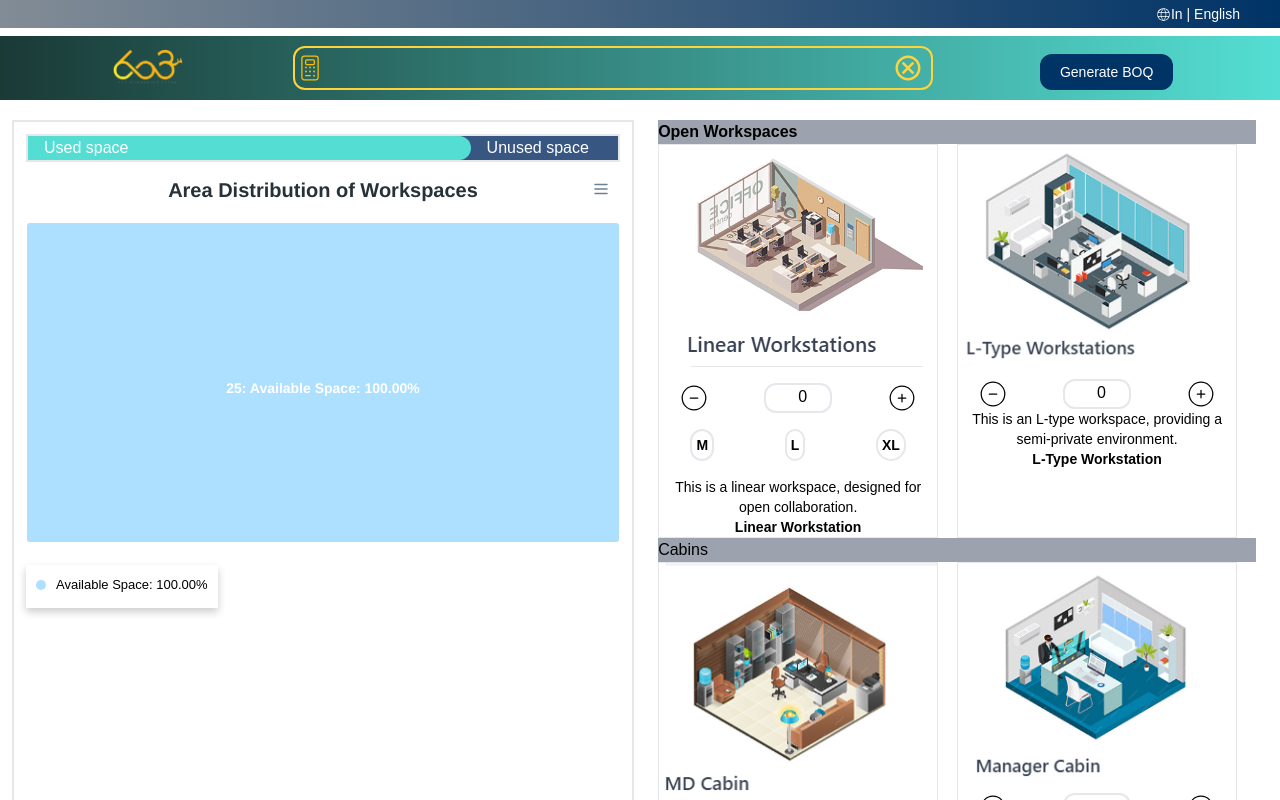
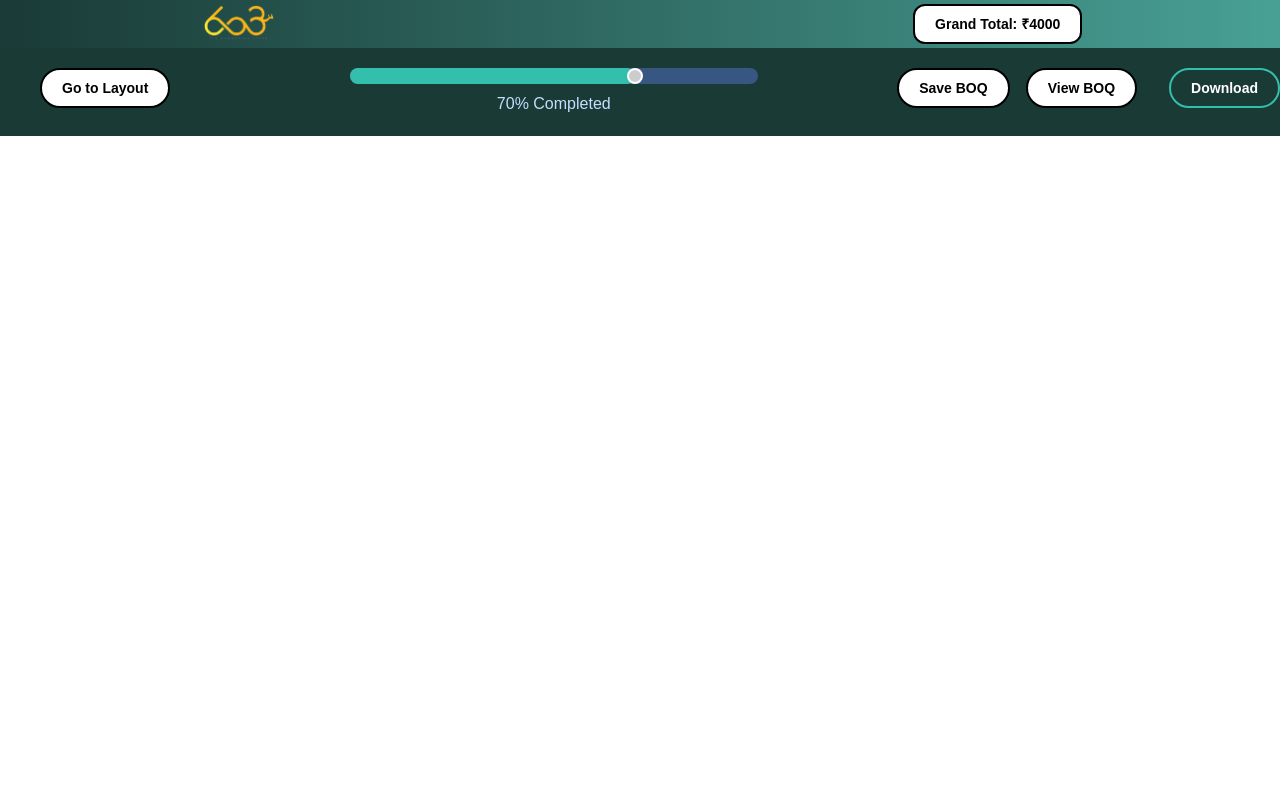
Before and after one commit to 603cws/603-Interior, a React (Vite) app: page / in a window 1280 px wide. Shown: the top 800 px of the page. Built offline with nearby package versions, Linux system fonts and the light colour scheme.

Commit message:
1) Created boq folder structure 2) Created Navbar of boq/components/Navbar.jsx 3) Moved QnaPopup.jsx to boq/components/QnaPopup.jsx

```diff
--- a/src/App.jsx
+++ b/src/App.jsx
@@ -1,10 +1,12 @@
 import React from 'react'
-import Layout from './layout/pages/Layout'
+import Layout from './layout/pages/Layout';
+import Boq from './boq/pages/Boq';
 
 function App() {
   return (
     <div>
-      <Layout />
+      {/* <Layout /> */}
+      <Boq />
     </div>
   )
 }
--- /dev/null
+++ b/src/boq/components/Navbar.jsx
@@ -0,0 +1,67 @@
+import { CiCalculator1 } from "react-icons/ci";
+import { MdOutlineCancel } from "react-icons/md";
+import { CiGlobe } from "react-icons/ci";
+
+function Navbar() {
+    const progress = 70;
+
+    return (
+        <div>
+            <div className="flex justify-around bg-gradient-to-r from-[#1A3A36] to-[#48A095] items-center">
+                {/* logo */}
+                <div className="">
+                    <img src='/logo/logo.png' alt="603 logo" className="h-12 w-20 " />
+                </div>
+                {/* button for generate boq */}
+                <div className="pl-60">
+                    <button className="bg-[#FFF] rounded-xl text-sm py-2 px-5 text-black font-bold border-solid border-2 border-black">
+                        Grand Total: ₹4000
+                    </button>
+                </div>
+            </div>
+            <div className="bg-[#1A3A36] py-5 flex">
+                <div className="pl-10">
+                    <button className="bg-[#FFF] text-sm py-2 px-5 text-black rounded-full font-bold border-solid border-2 border-black">
+                        Go to Layout
+                    </button>
+                </div>
+                <div className="w-full max-w-md mx-auto pl-10">
+                    {/* Progress Bar Container */}
+                    <div className="relative h-4 bg-[#385682] rounded-full">
+                        {/* Filled Progress */}
+                        <div
+                            className="absolute h-full bg-[#34BFAD] rounded-full"
+                            style={{ width: `${progress}%` }}
+                        ></div>
+                        {/* Progress Circle */}
+                        <div
+                            className="absolute top-1/2 transform -translate-y-1/2 -translate-x-1/2 bg-[#CCCCCC] border-2 border-white rounded-full"
+                            style={{ left: `${progress}%`, width: "16px", height: "16px" }}
+                        ></div>
+                    </div>
+                    {/* Progress Label */}
+                    <div className="text-center mt-2 text-[#C7DDFF] font-medium">
+                        {progress}% Completed
+                    </div>
+                </div>
+                <div className="pl-42 ">
+                    <button className="bg-[#FFF] text-sm py-2 px-5 text-black rounded-full font-bold border-solid border-2 border-black">
+                        Save BOQ
+                    </button>
+                </div>
+                <div className="px-4 justify-items-end">
+                    <button className="bg-[#FFF] text-sm py-2 px-5 text-black rounded-full font-bold border-solid border-2 border-black">
+                        View BOQ
+                    </button>
+                </div>
+                <div className="pl-4">
+                    <button className="bg-[#1A3A36] text-sm py-2 px-5 text-white rounded-full font-bold border-solid border-2 border-[#34BFAD]">
+                        Download
+                    </button>
+                </div>
+            </div>
+        </div >
+    )
+}
+
+export default Navbar
--- /dev/null
+++ b/src/boq/components/QnaPopup.jsx
@@ -0,0 +1,45 @@
+/* eslint-disable react/prop-types */
+function QnaPopup({ question }) {
+
+  // console.log(question)
+  return (
+    <div className="bg-[#ffff] border-8 border-[#1A3A36]  w-[350px] rounded-xl ">
+      <div className="p-4 border-2 border-[#FFD500]  ">
+        <p>Answer These Question</p>
+        <p>{question}</p>
+        <div className="flex justify-around ">
+          <label>
+            <input
+              type="radio"
+              name="yesNo"
+              value="yes"
+            // checked={selectedOption === "yes"}
+            // onChange={handleOptionChange}
+            />
+            Yes
+          </label>
+          <label>
+            <input
+              type="radio"
+              name="yesNo"
+              value="No"
+            // checked={selectedOption === "yes"}
+            // onChange={handleOptionChange}
+            />
+            No
+          </label>
+        </div>
+        <div className="flex gap-4 justify-around">
+          <button className="bg-[#1A3A36] mt-2 rounded-xl text-sm py-2 px-5 text-white">
+            previous
+          </button>
+          <button className="bg-[#fff] border-2 border-[#000000] mt-2 rounded-xl text-sm py-2 px-5 text-black">
+            Next
+          </button>
+        </div>
+      </div>
+    </div>
+  )
+}
+
+export default QnaPopup
--- /dev/null
+++ b/src/boq/pages/Boq.jsx
@@ -0,0 +1,12 @@
+import React from 'react'
+import Navbar from '../../boq/components/Navbar'
+
+function Boq() {
+    return (
+        <div>
+            <Navbar />
+        </div>
+    )
+}
+
+export default Boq
--- a/src/components/QnaPopup.jsx
+++ /dev/null
@@ -1,45 +0,0 @@
-/* eslint-disable react/prop-types */
-function QnaPopup({question }) {
-
-    // console.log(question)
-    return (
-        <div className="bg-[#ffff] border-8 border-[#1A3A36]  w-[350px] rounded-xl ">
-           <div className="p-4 border-2 border-[#FFD500]  ">
-           <p>Answer These Question</p>
-            <p>{question}</p>
-            <div className="flex justify-around ">
-            <label>
-          <input
-            type="radio"
-            name="yesNo"
-            value="yes"
-            // checked={selectedOption === "yes"}
-            // onChange={handleOptionChange}
-          />
-          Yes
-           </label>
-         <label>
-          <input
-            type="radio"
-            name="yesNo"
-            value="No"
-            // checked={selectedOption === "yes"}
-            // onChange={handleOptionChange}
-          />
-          No
-        </label>
-      </div>
-      <div className="flex gap-4 justify-around">
-      <button className="bg-[#1A3A36] mt-2 rounded-xl text-sm py-2 px-5 text-white">
-                    previous
-                 </button>
-      <button className="bg-[#fff] border-2 border-[#000000] mt-2 rounded-xl text-sm py-2 px-5 text-black">
-                    Next
-                 </button>
-      </div>
-           </div>
-        </div>
-    )
-}
-
-export default QnaPopup
```
